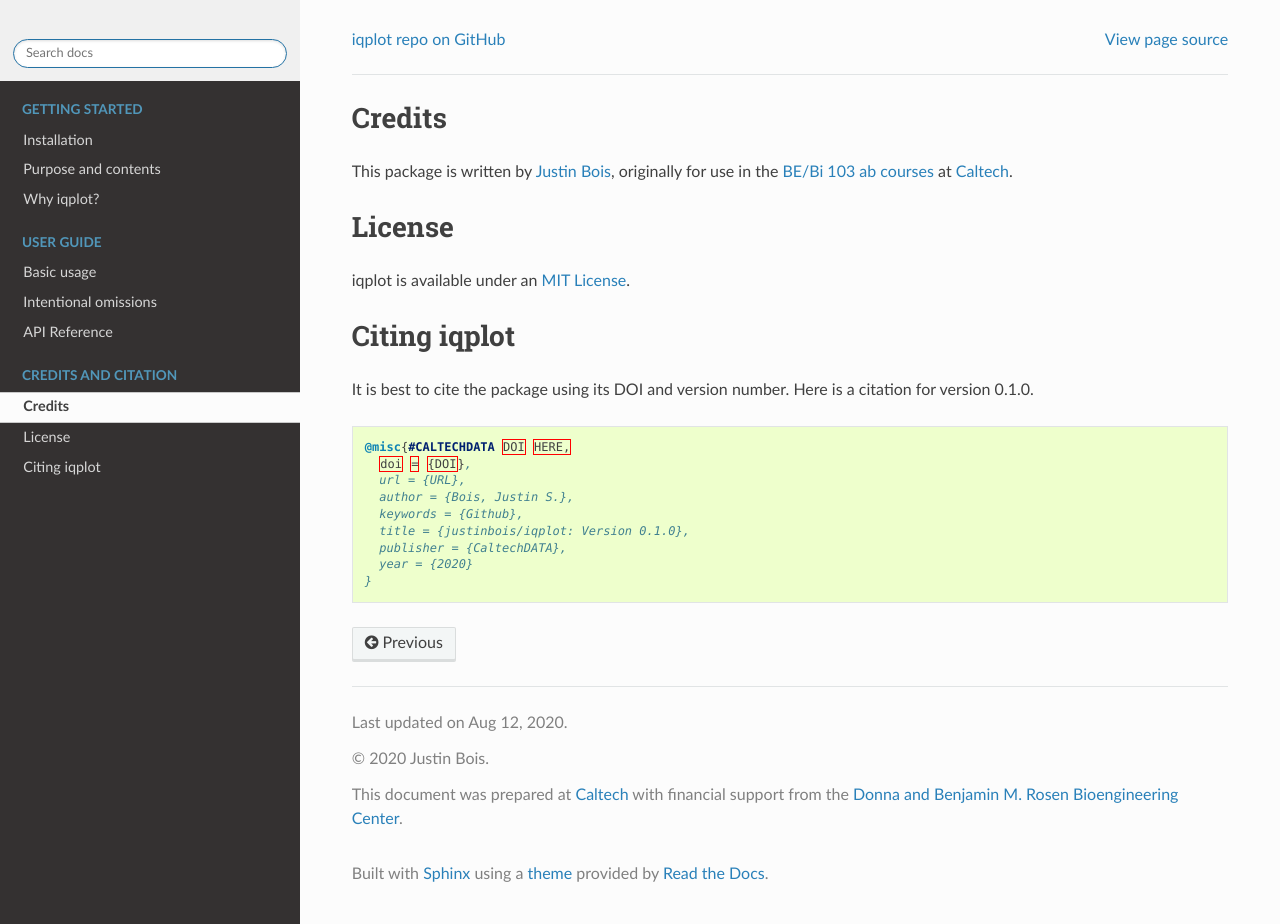
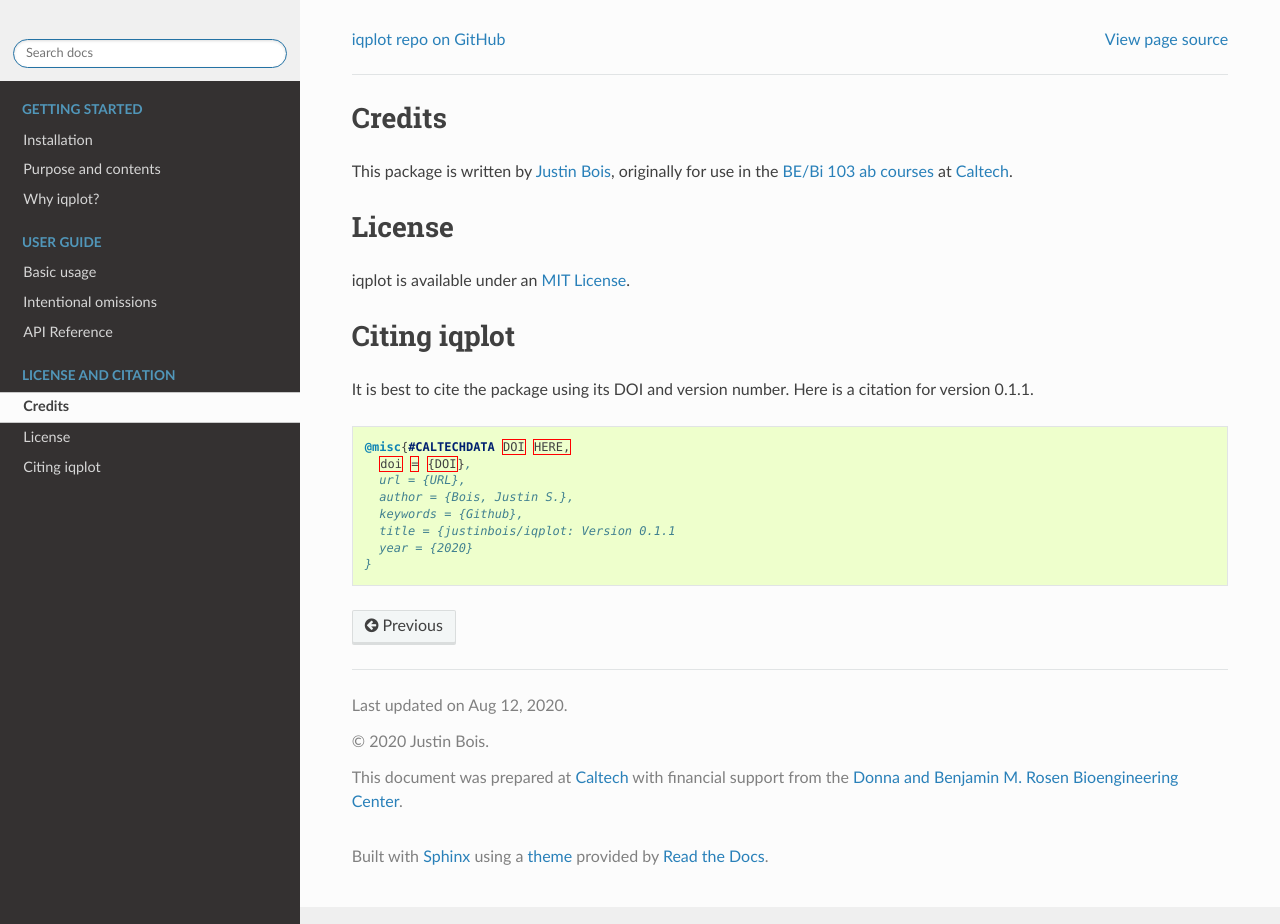
Before and after one commit to justinbois/iqplot, a Sphinx documentation site: the page built from doc/credits_and_citation.rst, in a window 1280 px wide and 924 px high. Built offline with Sphinx 7.4.7 and the Read the Docs theme 2.0.0, drawn with Linux system fonts in a browser that asks for light colours; pages that are not in the unit, such as notebooks, are missing from menus.

Commit message:
Small changes to docs.

```diff
--- a/doc/credits_and_citation.rst
+++ b/doc/credits_and_citation.rst
@@ -2,6 +2,7 @@
 =======
 
 This package is written by `Justin Bois <http://bois.caltech.edu>`_, originally for use in the `BE/Bi 103 ab courses <http://bebi103.caltech.edu/>`_ at `Caltech <http://caltech.edu/>`_.
+
 
 License
 =======
@@ -9,10 +10,11 @@
 iqplot is available under an `MIT License <https://opensource.org/licenses/MIT>`_.
 
 
+
 Citing iqplot
 ====================
 
-It is best to cite the package using its DOI and version number. Here is a citation for version 0.1.0.
+It is best to cite the package using its DOI and version number. Here is a citation for version 0.1.1.
 
 .. code-block:: bibtex
 
@@ -21,7 +23,6 @@
       url = {URL},
       author = {Bois, Justin S.},
       keywords = {Github},
-      title = {justinbois/iqplot: Version 0.1.0},
-      publisher = {CaltechDATA},
+      title = {justinbois/iqplot: Version 0.1.1
       year = {2020}
     }
--- a/doc/index.rst
+++ b/doc/index.rst
@@ -1,7 +1,7 @@
 iqplot: Bokeh plots with one quantitative and *n* categorial variables
 =========================================================================
 
-The iqplot package (pronounced "Eye Queue Plot") enables high-level plotting for data sets with one quantitative variable and arbitrary many categorical variables.
+The iqplot package (pronounced "eye cue plot") enables high-level plotting for data sets with one quantitative variable and arbitrary many categorical variables.
 
 
 .. toctree::
@@ -24,6 +24,6 @@
 
 .. toctree::
    :maxdepth: 1
-   :caption: Credits and citation
+   :caption: License and citation
 
    credits_and_citation.rst
```
Also changed, not shown: 1 other file.
